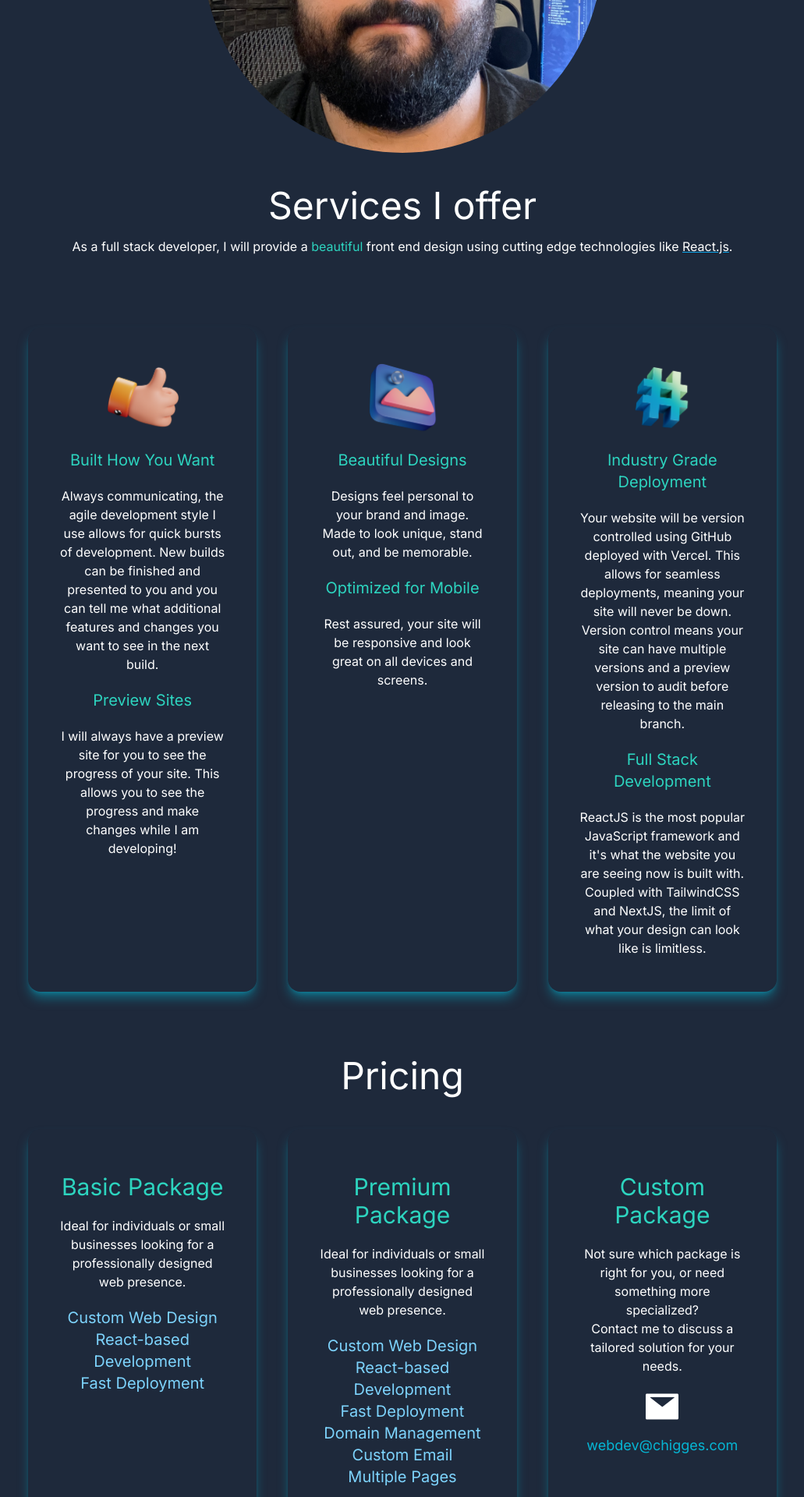
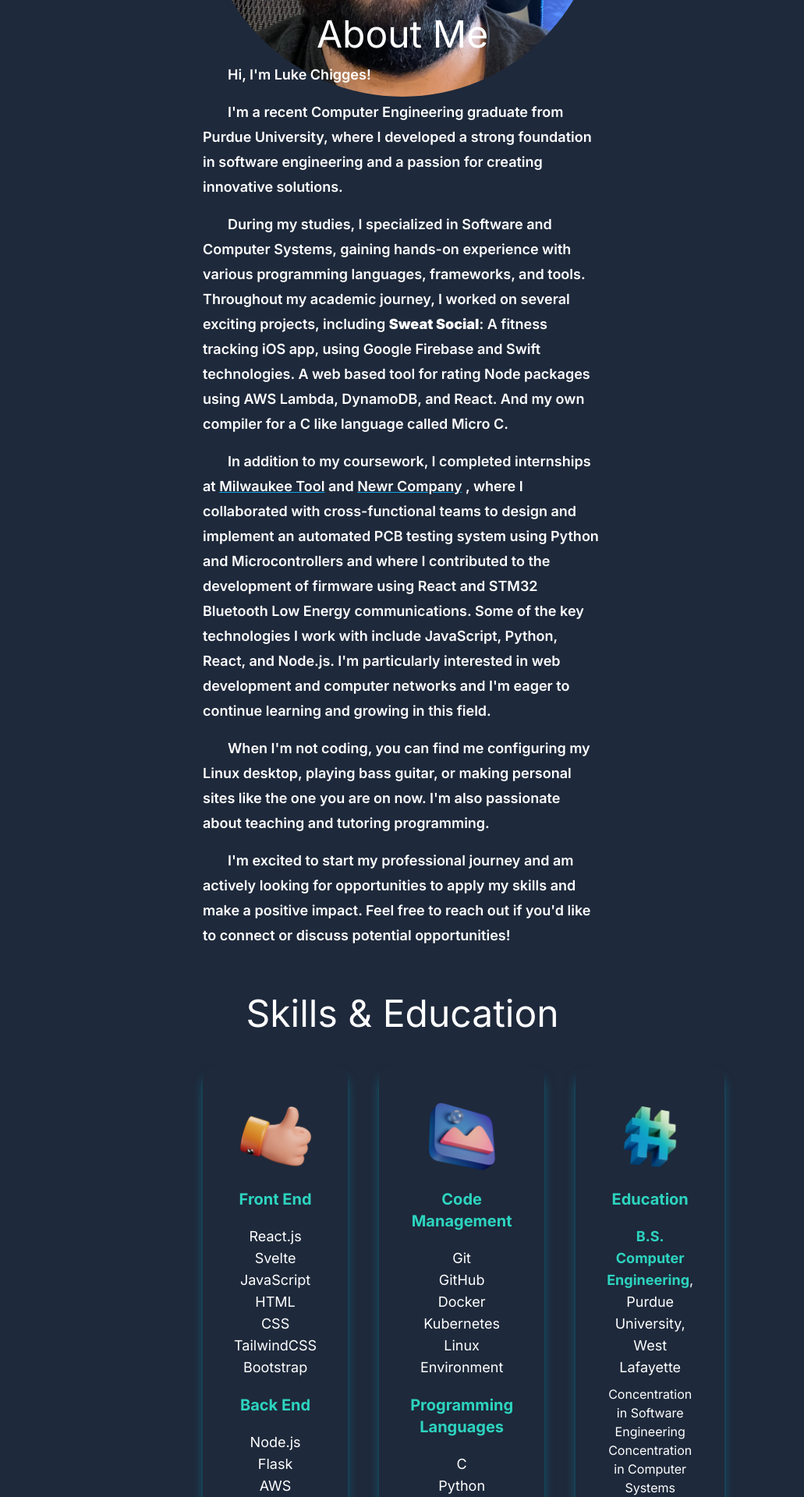
Before and after one commit to CtrlAltDelight/react-portfolio, a Next.js app: page / in a window 1280 px wide. Shown: the part 880-2800 px from the top of the page at 78% size, without its empty margins (124-1155 px from the left). Built offline with nearby package versions, Linux system fonts and the light colour scheme.

Commit message:
Changed site to be more of an overview of my resume.

```diff
--- a/src/app/SlideInText.tsx
+++ b/src/app/SlideInText.tsx
@@ -1,4 +1,4 @@
-import { useInView, animated } from '@react-spring/web';
+import { useInView, animated } from "@react-spring/web";
 
 interface Props {
 	className?: string;
@@ -7,25 +7,28 @@ interface Props {
 	to?: number;
 }
 
-function SlideInText({ className, children, from=-100, to=0 }: Props) {
-
+function SlideInText({ className, children, from = 100, to = 0 }: Props) {
 	const [ref, springs] = useInView(
 		() => ({
 			from: {
 				opacity: 0,
-						   x: from,
+				y: from,
 			},
 			to: {
 				opacity: 1,
-						   x: to,
+				y: to,
 			},
 		}),
 		{
-					   rootMargin: '-15% 0%',
-				   }
+			rootMargin: "-30% 0%",
+		},
 	);
 
-	return <animated.div ref={ref} style={springs} className={className}>{children}</animated.div>;
+	return (
+		<animated.div ref={ref} style={springs} className={className}>
+			{children}
+		</animated.div>
+	);
 }
 
 export default SlideInText;
--- a/src/app/layout.tsx
+++ b/src/app/layout.tsx
@@ -1,22 +1,18 @@
-import './globals.css'
-import type { Metadata } from 'next'
-import { Inter } from 'next/font/google'
+import "./globals.css";
+import type { Metadata } from "next";
+import { Inter } from "next/font/google";
 
-const inter = Inter({ subsets: ['latin'] })
+const inter = Inter({ subsets: ["latin"] });
 
 export const metadata: Metadata = {
-  title: 'Chigges Designs',
-  description: 'Hire a full stack developer and designer.',
+	title: "Luke Chigges",
+	description: "Luke Chigges' Personal Website",
+};
+
+export default function RootLayout({ children }: { children: React.ReactNode }) {
+	return (
+		<html lang="en">
+			<body className={inter.className}>{children}</body>
+		</html>
+	);
 }
-
-export default function RootLayout({
-  children,
-}: {
-  children: React.ReactNode
-}) {
-  return (
-    <html lang="en">
-      <body className={inter.className}>{children}</body>
-    </html>
-  )
-}
--- a/src/app/page.tsx
+++ b/src/app/page.tsx
@@ -39,26 +39,25 @@ export default function Home() {
 	return (
 		<div className={darkMode ? "dark" : ""}>
 			<Head>
-				<title>Chigges Web Design</title>
-				<meta name="description" content="Chigges Web Design and Development" />
-				<link rel="icon" type="image/png" href="../../public/code.png" />
+				<title>Luke Chigges</title>
+				<meta
+					name="description"
+					content="Landing page for Software Engineer Luke Chigges."
+				/>
+				<link rel="icon" type="image/png" href="../../consulting.png" />
+				<link rel="canonical" href="https://www.chigges.com" />
 			</Head>
-			<main className="transition duration-500 bg-white px-10 md:px-20 lg:px-40 dark:bg-slate-800">
-				<section className="min-h-screen">
-					<nav className="py-10 mb-12 flex justify-between">
-						<h2 className="text-xl font-mono transition duration-500 dark:text-white">
-							Luke Chigges
-						</h2>
+			<nav className="fixed w-full top-0 left-0 transition duration-500 bg-gradient-to-b from-slate-950 from-5% to-slate-800 px-10 md:px-20 lg:px-40 py-6 flex justify-between">
+				<h2 className="text-xl font-mono duration-500 text-white">Luke Chigges</h2>
 				<ul className="flex items-center">
 					<li>
 						<BsFillMoonStarsFill
 							tabIndex={0}
 							onClick={() => setDarkMode(!darkMode)}
 							onKeyDown={(e) => {
-										if (e.key === "Enter" || e.key === "Space")
-											setDarkMode(!darkMode);
+								if (e.key === "Enter" || e.key === "Space") setDarkMode(!darkMode);
 							}}
-									className="transition ease-in-out hover:text-yellow-500 dark:hover:text-yellow-500 hover:scale-110 cursor-pointer text-2xl dark:text-white"
+							className="ease-in-out hover:text-yellow-500 dark:hover:text-yellow-500 hover:scale-110 cursor-pointer text-2xl dark:text-white"
 						/>
 					</li>
 					<li>
@@ -66,7 +65,12 @@ export default function Home() {
 					</li>
 				</ul>
 			</nav>
+
+			<div className="pt-16 transition-all duration-500 bg-white px-10 md:px-20 lg:px-96 dark:bg-slate-800 dark:text-white text-lg">
+				<main>
+					<section className="max-h-screen mb-8">
 						<div className="flex flex-row">
+							{/* TODO: Add a skip link to each section */}
 							<HiddenSkipLink text="Skip to description" linkTo="#description" />
 							<HiddenSkipLink text="Skip to pricing" linkTo="#pricing" />
 							<HiddenSkipLink text="Skip to contact" linkTo="#contact" />
@@ -77,10 +81,10 @@ export default function Home() {
 								Luke Chigges
 							</h1>
 							<h2 className="text-md py-5 leading-8 text-gray-800 md:text-3xl transition duration-500 dark:text-white">
-							Developer and designer.
+								Software Engineer
 							</h2>
 							<p className="py-5 leading-8 text-gray-800 md:text-xl max-w-xl mx-auto transition duration-500 dark:text-white">
-							Freelancer providing web services.
+								Detail-oriented full stack developer with a passion for creating.
 							</p>
 						</div>
 						<div className="text-5xl flex justify-center gap-16 py-3 transition duration-500">
@@ -108,7 +112,7 @@ export default function Home() {
 							</a>
 							<a
 								aria-label="A link to send Luke an email"
-							href="mailto:webdev@chigges.com?subject=Let's make a website!"
+								href="mailto:site@chigges.com"
 							>
 								<AiFillMail
 									role="none"
@@ -124,35 +128,85 @@ export default function Home() {
 							/>
 						</animated.div>
 					</section>
-				<section id="description">
+					<section id="About Me" className="pb-12">
+						<h2 tabIndex={0} className="text-center text-5xl py-1 duration-500">
+							About Me
+						</h2>
 						<SlideInText>
-						<div className="text-center py-10">
+							<div className="font-semibold indent-8 text-left space-y-4 py-2 leading-8 text-gray-800 duration-500 dark:text-white">
+								<p>Hi, I'm Luke Chigges!</p>
+								<p>
+									I'm a recent Computer Engineering graduate from Purdue
+									University, where I developed a strong foundation in software
+									engineering and a passion for creating innovative solutions.
+								</p>
+								<p>
+									During my studies, I specialized in Software and Computer
+									Systems, gaining hands-on experience with various programming
+									languages, frameworks, and tools. Throughout my academic
+									journey, I worked on several exciting projects, including{" "}
+									<b>Sweat Social</b>: A fitness tracking iOS app, using Google
+									Firebase and Swift technologies. A web based tool for rating
+									Node packages using AWS Lambda, DynamoDB, and React. And my own
+									compiler for a C like language called Micro C.
+								</p>
+								<p>
+									In addition to my coursework, I completed internships at{" "}
+									<a
+										aria-label="A link to open Milwaukee Tool's website in a new tab"
+										target="_blank"
+										rel="noopener noreferrer"
+										className="underline decoration-sky-500 hover:decoration-rose-500"
+										href="https://www.milwaukeetool.com/"
+									>
+										Milwaukee Tool
+									</a>{" "}
+									and{" "}
+									<a
+										aria-label="A link to open Newr Company's website in a new tab"
+										target="_blank"
+										rel="noopener noreferrer"
+										className="underline decoration-sky-500 hover:decoration-rose-500"
+										href="https://www.newrcompany.com/"
+									>
+										Newr Company
+									</a>{" "}
+									, where I collaborated with cross-functional teams to design and
+									implement an automated PCB testing system using Python and
+									Microcontrollers and where I contributed to the development of
+									firmware using React and STM32 Bluetooth Low Energy
+									communications. Some of the key technologies I work with include
+									JavaScript, Python, React, and Node.js. I'm particularly
+									interested in web development and computer networks and I'm
+									eager to continue learning and growing in this field.
+								</p>
+								<p>
+									When I'm not coding, you can find me configuring my Linux
+									desktop, playing bass guitar, or making personal sites like the
+									one you are on now. I'm also passionate about teaching and
+									tutoring programming.
+								</p>
+								<p>
+									I'm excited to start my professional journey and am actively
+									looking for opportunities to apply my skills and make a positive
+									impact. Feel free to reach out if you'd like to connect or
+									discuss potential opportunities!
+								</p>
+							</div>
+						</SlideInText>
+					</section>
+					<SlideInText>
+						<section id="skills">
 							<h2
 								tabIndex={0}
-								className="text-5xl py-1 transition duration-500 dark:text-white"
+								className="text-center text-5xl py-1 duration-500 dark:text-white"
 							>
-								Services I offer
+								Skills & Education
 							</h2>
-							<p className="text-md py-2 leading-8 text-gray-800 transition duration-500 dark:text-white">
-								As a full stack developer, I will provide a{" "}
-								<span className="text-teal-400">beautiful</span> front end design
-								using cutting edge technologies like{" "}
-								<a
-									aria-label="A link to open react.dev in a new tab"
-									target="_blank"
-									rel="noopener noreferrer"
-									className="transition underline decoration-sky-500 hover:decoration-rose-500"
-									href="https://react.dev/"
-								>
-									React.js
-								</a>
-								.
-							</p>
-						</div>
 							<div className="xl:flex xl:columns-3 space-between gap-10">
 								<div
 									tabIndex={0}
-								className="text-center w-full shadow-lg p-10 rounded-2xl my-10 shadow-cyan-500/50 transition hover:shadow-xl hover:shadow-cyan-500/50"
+									className="transition duration-500 text-center w-full shadow-lg p-10 rounded-2xl my-10 shadow-cyan-500/50 hover:shadow-xl hover:shadow-cyan-500/50"
 								>
 									<Image
 										className="mx-auto"
@@ -161,23 +215,38 @@ export default function Home() {
 										width={100}
 										height={100}
 									/>
-								<h3 className="text-xl py-4 text-teal-400">Built How You Want</h3>
-								<p className="py-1 text-gray-800 transition duration-500 dark:text-white">
-									Always communicating, the agile development style I use allows
-									for quick bursts of development. New builds can be finished and
-									presented to you and you can tell me what additional features
-									and changes you want to see in the next build.
+									<h3 className="text-xl py-4 text-teal-400">
+										<strong>Front End</strong>
+									</h3>
+									<p className="py-1 text-gray-800 duration-500 dark:text-white">
+										<ul className="">
+											<li>React.js</li>
+											<li>Svelte</li>
+											<li>JavaScript</li>
+											<li>HTML</li>
+											<li>CSS</li>
+											<li>TailwindCSS</li>
+											<li>Bootstrap</li>
+										</ul>
 									</p>
-								<h4 className="text-xl py-4 text-teal-400">Preview Sites</h4>
-								<p className="py-1 text-gray-800 transition duration-500 dark:text-white">
-									I will always have a preview site for you to see the progress of
-									your site. This allows you to see the progress and make changes
-									while I am developing!
+									<h4 className="text-xl py-4 text-teal-400">
+										<strong>Back End</strong>
+									</h4>
+									<p className="py-1 text-gray-800 duration-500 dark:text-white">
+										<ul className="">
+											<li>Node.js</li>
+											<li>Flask</li>
+											<li>AWS</li>
+											<li>MongoDB</li>
+											<li>Google Firebase</li>
+											<li>JSON</li>
+											<li>SQL</li>
+										</ul>
 									</p>
 								</div>
 								<div
 									tabIndex={0}
-								className="text-center w-full shadow-lg p-10 rounded-2xl my-10 shadow-cyan-500/50 transition hover:shadow-xl hover:shadow-cyan-500/50 width-"
+									className="transition duration-500 text-center w-full shadow-lg p-10 rounded-2xl my-10 shadow-cyan-500/50 hover:shadow-xl hover:shadow-cyan-500/50 width-"
 								>
 									<Image
 										className="mx-auto"
@@ -186,20 +255,35 @@ export default function Home() {
 										width={100}
 										height={100}
 									/>
-								<h3 className="text-xl py-4 text-teal-400">Beautiful Designs</h3>
-								<p className="py-1 text-gray-800 transition duration-500 dark:text-white">
-									Designs feel personal to your brand and image. Made to look
-									unique, stand out, and be memorable.
+									<h3 className="text-xl py-4 text-teal-400">
+										<strong>Code Management</strong>
+									</h3>
+									<p className="py-1 text-gray-800 duration-500 dark:text-white">
+										<ul className="">
+											<li>Git</li>
+											<li>GitHub</li>
+											<li>Docker</li>
+											<li>Kubernetes</li>
+											<li>Linux Environment</li>
+										</ul>
 									</p>
-								<h4 className="text-xl py-4 text-teal-400">Optimized for Mobile</h4>
-								<p className="py-1 text-gray-800 transition duration-500 dark:text-white">
-									Rest assured, your site will be responsive and look great on all
-									devices and screens.
+									<h4 className="text-xl py-4 text-teal-400">
+										<strong>Programming Languages</strong>
+									</h4>
+									<p className="py-1 text-gray-800 duration-500 dark:text-white">
+										<ul className="">
+											<li>C</li>
+											<li>Python</li>
+											<li>Bash</li>
+											<li>Java</li>
+											<li>TypeScript</li>
+											<li>Swift</li>
+										</ul>
 									</p>
 								</div>
 								<div
 									tabIndex={0}
-								className="text-center w-full shadow-lg p-10 rounded-2xl my-10 shadow-cyan-500/50 transition hover:shadow-xl hover:shadow-cyan-500/50"
+									className="transition duration-500 text-center w-full shadow-lg p-10 rounded-2xl my-10 shadow-cyan-500/50 hover:shadow-xl hover:shadow-cyan-500/50"
 								>
 									<Image
 										className="mx-auto"
@@ -209,132 +293,59 @@ export default function Home() {
 										height={100}
 									/>
 									<h3 className="text-xl py-4 text-teal-400">
-									Industry Grade Deployment
+										<strong>Education</strong>
 									</h3>
-								<p className="py-1 text-gray-800 transition duration-500 dark:text-white">
-									Your website will be version controlled using GitHub deployed
-									with Vercel. This allows for seamless deployments, meaning your
-									site will never be down. Version control means your site can
-									have multiple versions and a preview version to audit before
-									releasing to the main branch.
+									<p className="py-1 text-gray-800 duration-500 dark:text-white">
+										<b className="text-teal-400">B.S. Computer Engineering</b>,
+										Purdue University,
+										<br /> West Lafayette
+									</p>
+									<p className="text-base py-1 text-gray-800 duration-500 dark:text-white">
+										Concentration in Software Engineering <br />
+										Concentration in Computer Systems
+									</p>
+									<p className="py-1 text-gray-800 duration-500 dark:text-white">
+										<b className="text-teal-400">Certificate in React.js</b>,
+										Purdue University,
+										<br /> West Lafayette
 									</p>
 									<h4 className="text-xl py-4 text-teal-400">
-									Full Stack Development
+										<strong>Experience</strong>
 									</h4>
-								<p className="py-1 text-gray-800 transition duration-500 dark:text-white">
-									ReactJS is the most popular JavaScript framework and it&apos;s
-									what the website you are seeing now is built with. Coupled with
-									TailwindCSS and NextJS, the limit of what your design can look
-									like is limitless.
+									<p className="py-1 text-gray-800 duration-500 dark:text-white">
+										<b>Milwaukee Tool</b>, Engineering Intern, Milwaukee WI
+									</p>
+									<p className="py-1 text-gray-800 duration-500 dark:text-white">
+										<b>Newr Company</b>, Engineering Intern, Greenfield IN
 									</p>
 								</div>
 							</div>
+						</section>
 					</SlideInText>
-				</section>
-				<section id="pricing">
-					<SlideInText>
-						<div className="text-center justify-center py-10">
+					<section id="contact">
+						<div className="text-center">
 							<h2
 								tabIndex={0}
-								className="text-5xl py-1 transition duration-500 dark:text-white"
-							>
-								Pricing
-							</h2>
-							<div className="xl:flex xl:columns-3 space-between gap-10">
-								<div
-									tabIndex={0}
-									className="text-center w-full shadow-lg p-10 rounded-2xl my-10 shadow-cyan-500/50 transition hover:shadow-xl hover:shadow-cyan-500/50"
-								>
-									<h3 className="text-3xl py-4 text-teal-400">Basic Package</h3>
-									<p className="py-1 text-gray-800 transition duration-500 dark:text-white">
-										Ideal for individuals or small businesses looking for a
-										professionally designed web presence.
-									</p>
-									<h4 className="text-xl py-4 text-teal-400">
-										<ul className="list-none text-sky-300">
-											<li>Custom Web Design</li>
-											<li>React-based Development</li>
-											<li>Fast Deployment</li>
-										</ul>
-									</h4>
-								</div>
-								<div
-									tabIndex={0}
-									className="text-center w-full shadow-lg p-10 rounded-2xl my-10 shadow-cyan-500/50 transition hover:shadow-xl hover:shadow-cyan-500/50"
-								>
-									<h3 className="text-3xl py-4 text-teal-400">Premium Package</h3>
-									<p className="py-1 text-gray-800 transition duration-500 dark:text-white">
-										Ideal for individuals or small businesses looking for a
-										professionally designed web presence.
-									</p>
-									<h4 className="text-xl py-4 text-teal-400">
-										<ul className="list-none text-sky-300">
-											<li>Custom Web Design</li>
-											<li>React-based Development</li>
-											<li>Fast Deployment</li>
-											<li>Domain Management</li>
-											<li>Custom Email</li>
-											<li>Multiple Pages</li>
-										</ul>
-									</h4>
-								</div>
-								<div
-									tabIndex={0}
-									className="text-center w-full shadow-lg p-10 rounded-2xl my-10 shadow-cyan-500/50 transition hover:shadow-xl hover:shadow-cyan-500/50"
-								>
-									<h3 className="text-3xl py-4 text-teal-400">Custom Package</h3>
-									<p className="py-1 text-gray-800 transition duration-500 dark:text-white">
-										Not sure which package is right for you, or need something
-										more specialized?
-										<br />
-										Contact me to discuss a tailored solution for your needs.
-									</p>
-									<div className="text-5xl flex justify-center gap-16 py-3 transition duration-500">
-										<a
-											aria-label="A link to send Luke an email"
-											href="mailto:webdev@chigges.com?subject=Let's make a website!"
-										>
-											<AiFillMail
-												role="none"
-												className="transition hover:scale-110 hover:fill-red-500 text-gray-600 dark:text-white"
-											/>
-										</a>
-									</div>
-									<div className="text-lg text-center pb-20 text-gray-800 transition duration-500 dark:text-white">
-										<a
-											href="mailto:webdev@chigges.com?subject=Let's make a website!"
-											className="transition text-cyan-500 hover:text-cyan-300"
-										>
-											webdev@chigges.com
-										</a>
-									</div>
-								</div>
-							</div>
-						</div>
-					</SlideInText>
-				</section>
-				<section id="contact">
-					<div className="text-center">
-						<h3
-							tabIndex={0}
-							className="justify-between align-center text-3xl py-1 transition duration-500 dark:text-white"
+								className="text-center text-5xl py-1 duration-500 dark:text-white pb-2"
 							>
 								Contact
-						</h3>
-						<p className="py-1 text-gray-800 transition duration-500 dark:text-white">
+							</h2>
+							<p className="py-1 text-gray-800 duration-500 dark:text-white">
 								Send me an email and I will get back to you as soon as possible.
 							</p>
 						</div>
-					<div className="text-center pb-20 text-gray-800 transition duration-500 dark:text-white">
+						<div className="text-center pb-20 text-gray-800 duration-500 dark:text-white">
 							<a
-							className="transition text-cyan-500 hover:text-cyan-300"
-							href="mailto:webdev@chigges.com?subject=Let's make a website!"
+								className="text-cyan-500 hover:text-cyan-300"
+								href="mailto:site@chigges.com"
 							>
-							<p>webdev@chigges.com</p>
+								<p>site@chigges.com</p>
 							</a>
 						</div>
 					</section>
 				</main>
 			</div>
+			<footer className="h-28 bg-gradient-to-b from-slate-800 to-slate-950" />
+		</div>
 	);
 }
```
Also changed, not shown: src/app/icon.png (added). Lines whose indentation alone changed are shown as unchanged.
